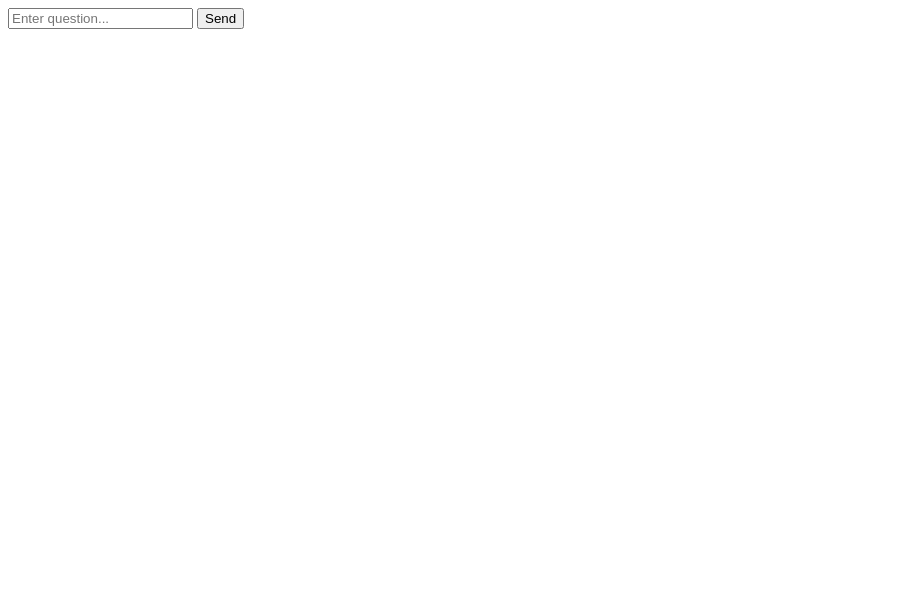
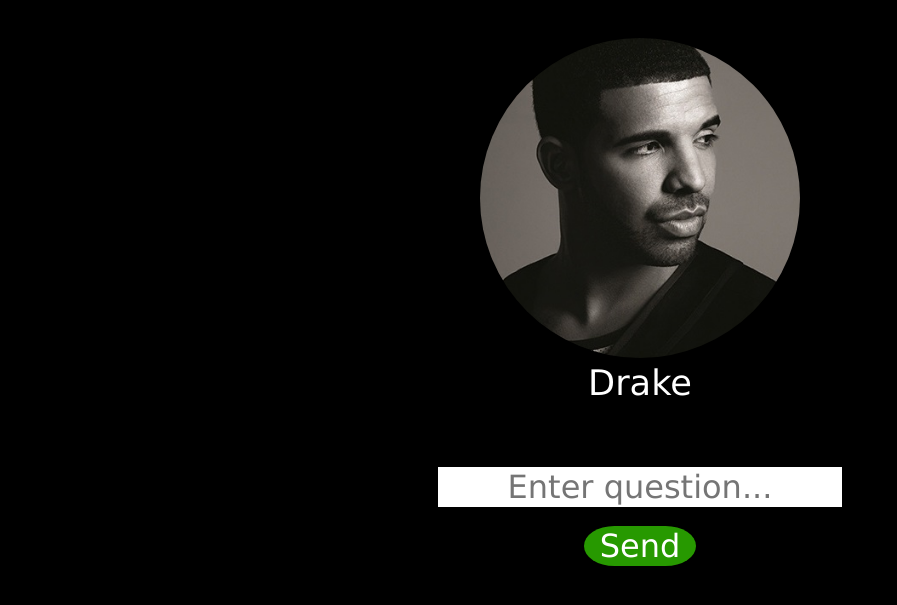
Before and after one commit to georgeke/aubrey, a Flask app: page / in a window 1280 px wide. Shown: the top 605 px of the page, without its empty margins (0-897 px from the left). Run offline with Flask 2, Linux system fonts and the light colour scheme; parts of the project's set-up code (start-up, migrations or seed data) failed here and were passed over.

Commit message:
basic layout on frontend

```diff
--- /dev/null
+++ b/src/static/css/style.css
@@ -0,0 +1,43 @@
+html {
+    background-color: black;
+}
+
+body > div {
+    margin: 3%;
+}
+
+body * {
+    text-align: center;
+    font-family: "Lucida Sans Unicode", "Lucida Grande", sans-serif;
+}
+
+.description {
+    font-size: 2.2em;
+    color: white;
+}
+
+#question {
+    width:400px;
+    margin-top: 2em;
+    font-size: 2em;
+    border: none;
+}
+
+form > button {
+    cursor: pointer;
+    color: white;
+    margin-top: 0.6em;
+    font-size: 2em;
+    border-radius: 27%/50%;
+    background-color: #279900;
+    border:none;
+    padding-left: 0.5em;
+    padding-right: 0.5em;
+}
+
+img {
+    width: 20em;
+    position: relative;
+    overflow: hidden;
+    border-radius: 50%;
+}
--- a/src/static/js/app.js
+++ b/src/static/js/app.js
@@ -1,11 +1,12 @@
 function callTheHotline() {
-    var question = document.getElementById("question").value;
-    var xhttp = new XMLHttpRequest();
-    xhttp.onreadystatechange = function() {
-      if (xhttp.readyState == 4 && xhttp.status == 200) {
-        document.getElementById("bling").innerHTML = xhttp.responseText;
+    var question = $("#question").val();
+
+    $.get("/hotline?question=" + question, function(data, status, response) {
+      if (response.readyState == 4 && response.status == 200) {
+        $("#bling").text(response.responseText);
       }
-    };
-    xhttp.open("GET", "/hotline?question=" + question, true);
-    xhttp.send();
+    });
+
+    event.preventDefault();
+    return false;
 }
--- a/src/templates/index.html
+++ b/src/templates/index.html
@@ -3,13 +3,20 @@
   <head>
     <title>Aubrey</title>
     <script src={{url_for('static', filename='js/app.js')}}></script>
+    <link rel="stylesheet" href={{url_for('static', filename='css/style.css')}}>
+    <script src="https://cdnjs.cloudflare.com/ajax/libs/jquery/2.2.0/jquery.min.js"></script>
   </head>
 
   <body>
-    <form>
-      <input id="question" type="text" placeholder="Enter question...">
-      <button type="button" onclick="callTheHotline()">Send</button>
-    </form>
-    <div id="bling"></div>
+    <div>
+        <div id="bling"></div>
+        <img src={{url_for('static', filename='img/drake.jpg')}}>
+        <div class="description">Drake</div>
+        <form onsubmit="callTheHotline(this)">
+            <input id="question" type="text" placeholder="Enter question..." maxlength="60">
+            <br>
+            <button type="button" onclick="callTheHotline(this)">Send</button>
+        </form>
+    </div>
   </body>
-</html
+</html>
```
Also changed, not shown: src/static/img/drake.jpg (added).
